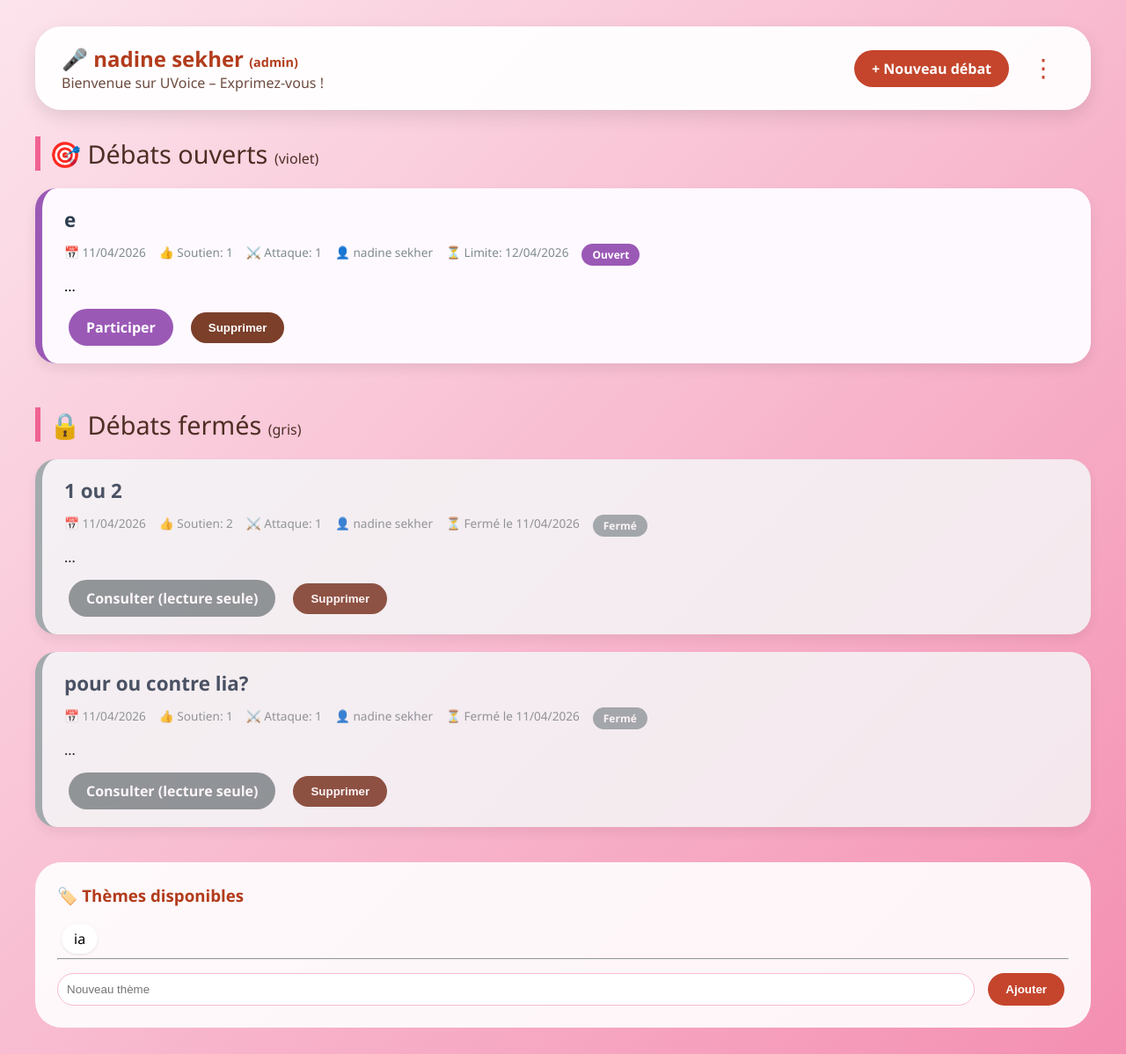
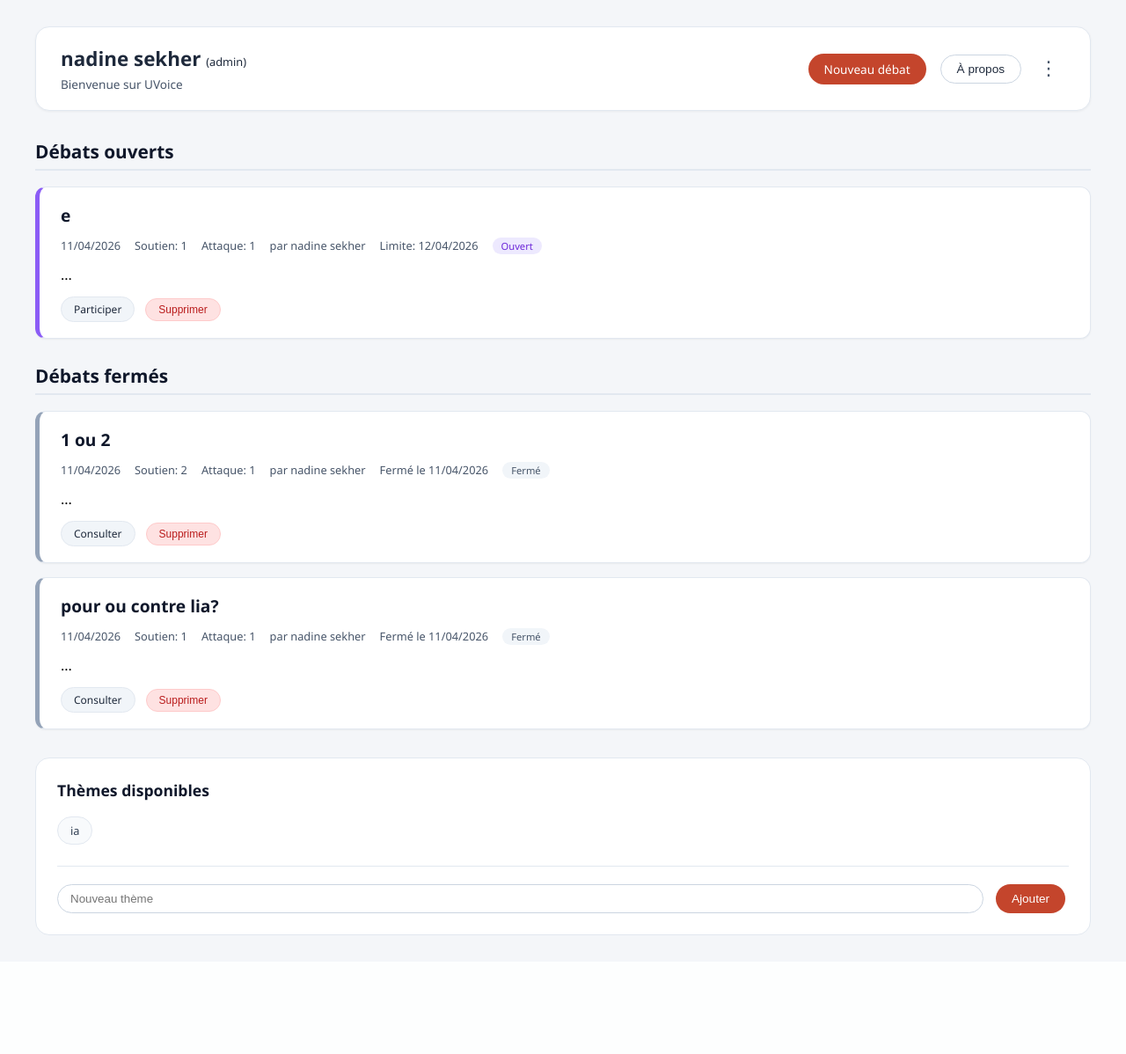
Before and after one commit to nadineiyapri/plateforme_de_d-liberation, a Flask app: page /accueil in a window 1280 px wide. Shown: the whole page at 88% size. After the commit the page ends 1063 px from the top, so only its background shows below. Run offline with Flask 3, Linux system fonts and the light colour scheme; a user stored in the database is signed in; data comes from the database, SQL or seed files in the repository.

Commit message:
version finale accueil.html

```diff
--- a/templates/accueil.html
+++ b/templates/accueil.html
@@ -6,165 +6,341 @@
     <style>
         * { margin: 0; padding: 0; box-sizing: border-box; }
         body {
-            font-family: 'Segoe UI', sans-serif;
-            background: linear-gradient(135deg, #fce4ec 0%, #f8bbd0 50%, #f48fb1 100%);
-            min-height: 100vh;
+            font-family: 'Segoe UI', Roboto, system-ui, sans-serif;
+            background: #f4f6f9;
             padding: 30px 20px;
         }
-        .container { max-width: 1200px; margin: 0 auto; }
+        .container {
+            max-width: 1200px;
+            margin: 0 auto;
+        }
+
+        /* En-tête */
         .header {
-            background: rgba(255,255,255,0.95);
-            border-radius: 30px;
-            padding: 20px 30px;
+            background: white;
+            border-radius: 16px;
+            padding: 20px 28px;
             display: flex;
             justify-content: space-between;
             align-items: center;
             flex-wrap: wrap;
-            margin-bottom: 30px;
-            box-shadow: 0 8px 20px rgba(0,0,0,0.1);
+            margin-bottom: 32px;
+            box-shadow: 0 1px 3px rgba(0,0,0,0.05);
+            border: 1px solid #e2e8f0;
         }
-        .user-info h2 { color: #b23c1c; font-size: 1.5rem; }
-        .user-info p { color: #6d4c41; }
+        .user-info h2 {
+            color: #1e293b;
+            font-size: 1.4rem;
+            font-weight: 600;
+        }
+        .user-info p {
+            color: #475569;
+            margin-top: 4px;
+            font-size: 0.85rem;
+        }
         .btn {
             background: #c4452c;
             color: white;
-            padding: 10px 20px;
-            border-radius: 40px;
+            padding: 8px 18px;
+            border-radius: 30px;
             text-decoration: none;
-            font-weight: bold;
-            margin: 0 5px;
+            font-weight: 500;
+            margin: 0 4px;
             display: inline-block;
             transition: 0.2s;
             border: none;
             cursor: pointer;
+            font-size: 0.85rem;
         }
-        .btn:hover { background: #a3321c; transform: scale(1.02); }
-        .btn-danger { background: #7b3f2a; }
+        .btn:hover {
+            background: #a3321c;
+        }
+        .btn-outline {
+            background: transparent;
+            border: 1px solid #cbd5e1;
+            color: #1e293b;
+        }
+        .btn-outline:hover {
+            background: #f1f5f9;
+        }
+
+        /* Sections */
         .section-title {
-            font-size: 1.8rem;
-            color: #4e2e24;
-            margin: 30px 0 20px 0;
-            padding-left: 10px;
-            border-left: 6px solid #f06292;
+            font-size: 1.3rem;
+            font-weight: 600;
+            color: #0f172a;
+            margin: 28px 0 18px 0;
+            padding-bottom: 6px;
+            border-bottom: 2px solid #e2e8f0;
         }
+
+        /* Cartes des débats */
         .debat-card {
             background: white;
-            border-radius: 24px;
-            padding: 20px 25px;
-            margin-bottom: 20px;
-            box-shadow: 0 6px 14px rgba(0,0,0,0.08);
-            border-left: 8px solid;
+            border-radius: 12px;
+            padding: 18px 24px;
+            margin-bottom: 16px;
+            box-shadow: 0 1px 2px rgba(0,0,0,0.05);
+            border: 1px solid #e2e8f0;
+            transition: box-shadow 0.2s;
         }
-        .debat-card.ouvert { border-left-color: #9b59b6; background: #fef9ff; }
-        .debat-card.ferme { border-left-color: #95a5a6; background: #f4f6f7; opacity: 0.85; }
-        .debat-titre { font-size: 1.4rem; font-weight: bold; color: #2c3e50; margin-bottom: 8px; }
-        .debat-meta { display: flex; flex-wrap: wrap; gap: 15px; margin: 12px 0; font-size: 0.85rem; color: #7f8c8d; }
-        .badge { padding: 4px 12px; border-radius: 50px; font-size: 0.75rem; font-weight: bold; }
-        .badge.violet { background: #9b59b6; color: white; }
-        .badge.gris { background: #95a5a6; color: white; }
-        .flex-actions { display: flex; gap: 10px; margin-top: 15px; align-items: center; flex-wrap: wrap; }
-        .theme-section { background: rgba(255,255,255,0.9); border-radius: 30px; padding: 25px; margin-top: 40px; }
-        .theme-section h3 { color: #b23c1c; margin-bottom: 15px; }
-        .theme-badge { background: white; border-radius: 50px; padding: 6px 14px; margin: 5px; display: inline-block; box-shadow: 0 1px 3px rgba(0,0,0,0.1); }
-        .empty-msg { color: #4e2e24; text-align: center; padding: 40px; font-style: italic; background: rgba(255,255,255,0.7); border-radius: 30px; }
-        /* Menu déroulant trois points */
-        .dropdown { position: relative; display: inline-block; }
+        .debat-card:hover {
+            box-shadow: 0 4px 12px rgba(0,0,0,0.08);
+        }
+        .debat-card.ouvert {
+            border-left: 5px solid #8b5cf6;  /* violet */
+        }
+        .debat-card.ferme {
+            border-left: 5px solid #94a3b8;  /* gris */
+        }
+        .debat-titre {
+            font-size: 1.2rem;
+            font-weight: 600;
+            margin-bottom: 8px;
+        }
+        .debat-titre a {
+            text-decoration: none;
+            color: #0f172a;
+        }
+        .debat-titre a:hover {
+            color: #c4452c;
+        }
+        .debat-meta {
+            display: flex;
+            flex-wrap: wrap;
+            gap: 16px;
+            margin: 12px 0;
+            font-size: 0.8rem;
+            color: #475569;
+        }
+        .badge {
+            padding: 2px 10px;
+            border-radius: 30px;
+            font-size: 0.7rem;
+            font-weight: 500;
+        }
+        .badge.violet {
+            background: #ede9fe;
+            color: #6d28d9;
+        }
+        .badge.gris {
+            background: #f1f5f9;
+            color: #475569;
+        }
+        .flex-actions {
+            display: flex;
+            gap: 12px;
+            margin-top: 14px;
+            align-items: center;
+        }
+        .btn-small {
+            background: #f1f5f9;
+            padding: 5px 14px;
+            border-radius: 30px;
+            font-size: 0.75rem;
+            font-weight: 500;
+            text-decoration: none;
+            color: #1e293b;
+            border: 1px solid #e2e8f0;
+            cursor: pointer;
+        }
+        .btn-small:hover {
+            background: #e2e8f0;
+        }
+        .btn-danger {
+            background: #fee2e2;
+            color: #b91c1c;
+            border-color: #fecaca;
+        }
+        .btn-danger:hover {
+            background: #fecaca;
+        }
+
+        /* Thèmes */
+        .theme-section {
+            background: white;
+            border-radius: 16px;
+            padding: 24px;
+            margin-top: 32px;
+            border: 1px solid #e2e8f0;
+        }
+        .theme-section h3 {
+            color: #0f172a;
+            font-size: 1.1rem;
+            margin-bottom: 14px;
+            font-weight: 600;
+        }
+        .theme-badge {
+            background: #f8fafc;
+            border: 1px solid #e2e8f0;
+            border-radius: 40px;
+            padding: 6px 14px;
+            margin: 4px 6px 4px 0;
+            display: inline-block;
+            font-size: 0.8rem;
+            color: #334155;
+        }
+        hr {
+            margin: 20px 0;
+            border: 0;
+            height: 1px;
+            background: #e2e8f0;
+        }
+        .empty-msg {
+            text-align: center;
+            padding: 40px;
+            color: #64748b;
+            background: #f8fafc;
+            border-radius: 16px;
+            border: 1px solid #e2e8f0;
+        }
+
+        /* Menu trois points */
+        .dropdown {
+            position: relative;
+            display: inline-block;
+        }
         .dropdown button {
             background: none;
-            font-size: 28px;
-            padding: 0 10px;
+            font-size: 22px;
+            padding: 0 8px;
             cursor: pointer;
             border: none;
-            color: #c4452c;
+            color: #475569;
         }
         .dropdown-content {
             display: none;
             position: absolute;
             right: 0;
             background-color: white;
-            min-width: 160px;
-            box-shadow: 0px 8px 16px 0px rgba(0,0,0,0.2);
+            min-width: 140px;
+            box-shadow: 0 4px 12px rgba(0,0,0,0.1);
             border-radius: 12px;
-            z-index: 1;
+            z-index: 10;
+            border: 1px solid #e2e8f0;
         }
         .dropdown-content a {
-            color: #333;
-            padding: 12px 16px;
+            color: #1e293b;
+            padding: 10px 16px;
             text-decoration: none;
             display: block;
+            font-size: 0.85rem;
+        }
+        .dropdown-content a:hover {
+            background-color: #f1f5f9;
             border-radius: 12px;
         }
-        .dropdown-content a:hover { background-color: #f1f1f1; }
+
+        /* Modale */
+        .modal {
+            display: none;
+            position: fixed;
+            top: 0;
+            left: 0;
+            width: 100%;
+            height: 100%;
+            background: rgba(0,0,0,0.5);
+            z-index: 2000;
+            justify-content: center;
+            align-items: center;
+        }
+        .modal-content {
+            background: white;
+            max-width: 480px;
+            margin: 20px;
+            padding: 24px;
+            border-radius: 20px;
+            box-shadow: 0 20px 30px rgba(0,0,0,0.2);
+        }
+        .modal-content h2 {
+            color: #c4452c;
+            margin-bottom: 12px;
+            font-size: 1.4rem;
+        }
+        .modal-content p {
+            margin: 10px 0;
+            color: #334155;
+            line-height: 1.5;
+        }
+        .close-modal {
+            background: #c4452c;
+            color: white;
+            border: none;
+            padding: 6px 18px;
+            border-radius: 30px;
+            cursor: pointer;
+            margin-top: 12px;
+        }
     </style>
 </head>
 <body>
 <div class="container">
     <div class="header">
         <div class="user-info">
-            <h2>🎤 {{ user.prenom }} {{ user.nom }} <span style="font-size:0.9rem;">({{ user.role }})</span></h2>
-            <p>Bienvenue sur UVoice – Exprimez-vous !</p>
+            <h2>{{ user.prenom }} {{ user.nom }} <span style="font-size:0.8rem; font-weight:normal;">({{ user.role }})</span></h2>
+            <p>Bienvenue sur UVoice</p>
         </div>
-        <div style="display: flex; align-items: center; gap: 10px;">
-            <a href="{{ url_for('creer_debat') }}" class="btn">+ Nouveau débat</a>
-            <!-- Menu trois points -->
+        <div style="display: flex; align-items: center; gap: 8px;">
+            <a href="{{ url_for('creer_debat') }}" class="btn">Nouveau débat</a>
+            <button id="aboutBtn" class="btn btn-outline">À propos</button>
             <div class="dropdown">
                 <button>⋮</button>
                 <div class="dropdown-content">
-                    <a href="{{ url_for('logout') }}">🚪 Déconnexion</a>
+                    <a href="{{ url_for('logout') }}">Déconnexion</a>
                 </div>
             </div>
         </div>
     </div>
 
-    <!-- DÉBATS OUVERTS -->
-    <div class="section-title">🎯 Débats ouverts <span style="font-size:1rem;">(violet)</span></div>
+    <!-- Débats ouverts -->
+    <div class="section-title">Débats ouverts</div>
     {% if debats_ouverts %}
         {% for d in debats_ouverts %}
         <div class="debat-card ouvert">
-            <div class="debat-titre"><a href="{{ url_for('debat', id_debat=d.id_debat) }}" style="text-decoration:none; color:#2c3e50;">{{ d.titre }}</a></div>
+            <div class="debat-titre"><a href="{{ url_for('debat', id_debat=d.id_debat) }}">{{ d.titre }}</a></div>
             <div class="debat-meta">
-                <span>📅 {{ d.date_creation.strftime('%d/%m/%Y') }}</span>
-                <span>👍 Soutien: {{ d.nb_soutien }}</span>
-                <span>⚔️ Attaque: {{ d.nb_attaque }}</span>
-                <span>👤 {{ d.createur.prenom }} {{ d.createur.nom }}</span>
-                {% if d.date_limite %}<span>⏳ Limite: {{ d.date_limite.strftime('%d/%m/%Y') }}</span>{% endif %}
+                <span>{{ d.date_creation.strftime('%d/%m/%Y') }}</span>
+                <span>Soutien: {{ d.nb_soutien }}</span>
+                <span>Attaque: {{ d.nb_attaque }}</span>
+                <span>par {{ d.createur.prenom }} {{ d.createur.nom }}</span>
+                {% if d.date_limite %}<span>Limite: {{ d.date_limite.strftime('%d/%m/%Y') }}</span>{% endif %}
                 <span class="badge violet">Ouvert</span>
             </div>
             <p>{{ d.description[:120] }}...</p>
             <div class="flex-actions">
-                <a href="{{ url_for('debat', id_debat=d.id_debat) }}" class="btn" style="background:#9b59b6;">Participer</a>
+                <a href="{{ url_for('debat', id_debat=d.id_debat) }}" class="btn-small">Participer</a>
                 {% if user.role in ['admin','prof'] or d.id_createur == user.iduser %}
                 <form method="POST" action="{{ url_for('supprimer_debat', id_debat=d.id_debat) }}" style="display:inline;">
-                    <button type="submit" class="btn btn-danger">Supprimer</button>
+                    <button type="submit" class="btn-small btn-danger">Supprimer</button>
                 </form>
                 {% endif %}
             </div>
         </div>
         {% endfor %}
     {% else %}
-        <div class="empty-msg">Aucun débat ouvert pour le moment. Lancez-en un !</div>
+        <div class="empty-msg">Aucun débat ouvert pour le moment.</div>
     {% endif %}
 
-    <!-- DÉBATS FERMÉS -->
-    <div class="section-title" style="margin-top: 50px;">🔒 Débats fermés <span style="font-size:1rem;">(gris)</span></div>
+    <!-- Débats fermés -->
+    <div class="section-title">Débats fermés</div>
     {% if debats_fermes %}
         {% for d in debats_fermes %}
         <div class="debat-card ferme">
-            <div class="debat-titre"><a href="{{ url_for('debat', id_debat=d.id_debat) }}" style="text-decoration:none; color:#2c3e50;">{{ d.titre }}</a></div>
+            <div class="debat-titre"><a href="{{ url_for('debat', id_debat=d.id_debat) }}">{{ d.titre }}</a></div>
             <div class="debat-meta">
-                <span>📅 {{ d.date_creation.strftime('%d/%m/%Y') }}</span>
-                <span>👍 Soutien: {{ d.nb_soutien }}</span>
-                <span>⚔️ Attaque: {{ d.nb_attaque }}</span>
-                <span>👤 {{ d.createur.prenom }} {{ d.createur.nom }}</span>
-                {% if d.date_limite %}<span>⏳ Fermé le {{ d.date_limite.strftime('%d/%m/%Y') }}</span>{% endif %}
+                <span>{{ d.date_creation.strftime('%d/%m/%Y') }}</span>
+                <span>Soutien: {{ d.nb_soutien }}</span>
+                <span>Attaque: {{ d.nb_attaque }}</span>
+                <span>par {{ d.createur.prenom }} {{ d.createur.nom }}</span>
+                {% if d.date_limite %}<span>Fermé le {{ d.date_limite.strftime('%d/%m/%Y') }}</span>{% endif %}
                 <span class="badge gris">Fermé</span>
             </div>
             <p>{{ d.description[:120] }}...</p>
             <div class="flex-actions">
-                <a href="{{ url_for('debat', id_debat=d.id_debat) }}" class="btn" style="background:#7f8c8d;">Consulter (lecture seule)</a>
+                <a href="{{ url_for('debat', id_debat=d.id_debat) }}" class="btn-small">Consulter</a>
                 {% if user.role in ['admin','prof'] or d.id_createur == user.iduser %}
                 <form method="POST" action="{{ url_for('supprimer_debat', id_debat=d.id_debat) }}" style="display:inline;">
-                    <button type="submit" class="btn btn-danger">Supprimer</button>
+                    <button type="submit" class="btn-small btn-danger">Supprimer</button>
                 </form>
                 {% endif %}
             </div>
@@ -174,22 +350,39 @@
         <div class="empty-msg">Aucun débat fermé.</div>
     {% endif %}
 
-    <!-- THÈMES -->
+    <!-- Thèmes -->
     <div class="theme-section">
-        <h3>🏷️ Thèmes disponibles</h3>
+        <h3>Thèmes disponibles</h3>
         <div>{% for t in themes %}<span class="theme-badge">{{ t.nom_theme }}</span>{% endfor %}</div>
         {% if user.role == 'admin' %}
         <hr>
-        <form method="POST" action="{{ url_for('ajouter_theme') }}" style="display:flex; gap:10px; margin-top:15px;">
-            <input type="text" name="nom_theme" placeholder="Nouveau thème" style="flex:1; padding:10px; border-radius:60px; border:1px solid #f8bbd0;">
+        <form method="POST" action="{{ url_for('ajouter_theme') }}" style="display:flex; gap:10px; margin-top:16px;">
+            <input type="text" name="nom_theme" placeholder="Nouveau thème" style="flex:1; padding:8px 14px; border-radius:40px; border:1px solid #cbd5e1;">
             <button type="submit" class="btn">Ajouter</button>
         </form>
         {% endif %}
     </div>
 </div>
 
+<!-- Modale À propos -->
+<div id="aboutModal" class="modal">
+    <div class="modal-content">
+        <h2>À propos</h2>
+        <p><strong>U-Voice — Turn opinions into decisions.</strong></p>
+        <p>Nous sommes un groupe d'étudiants de <strong>Sorbonne Université (Jussieu)</strong>.<br>
+        Nous avons créé U-Voice pour rendre les débats plus simples, plus clairs et accessibles à tous.</p>
+        <p>Notre objectif est de permettre à chacun de s'exprimer, de confronter des idées et de participer à des décisions collectives dans un cadre structuré.</p>
+        <p><em>Parce que chaque voix compte.</em></p>
+        <hr>
+        <p><strong>Contact</strong><br>
+        contact@u-voice.fr<br>
+        Paris, France</p>
+        <button class="close-modal" id="closeAboutBtn">Fermer</button>
+    </div>
+</div>
+
 <script>
-    // Gestion du menu déroulant trois points
+    // Menu déroulant
     document.querySelectorAll('.dropdown button').forEach(btn => {
         btn.onclick = function(e) {
             var content = this.nextElementSibling;
@@ -200,6 +393,17 @@
     window.onclick = function() {
         document.querySelectorAll('.dropdown-content').forEach(d => d.style.display = 'none');
     };
+    // Modale
+    const modal = document.getElementById('aboutModal');
+    document.getElementById('aboutBtn').onclick = () => {
+        modal.style.display = 'flex';
+    };
+    document.getElementById('closeAboutBtn').onclick = () => {
+        modal.style.display = 'none';
+    };
+    window.onclick = (e) => {
+        if (e.target === modal) modal.style.display = 'none';
+    };
 </script>
 </body>
 </html>
```
